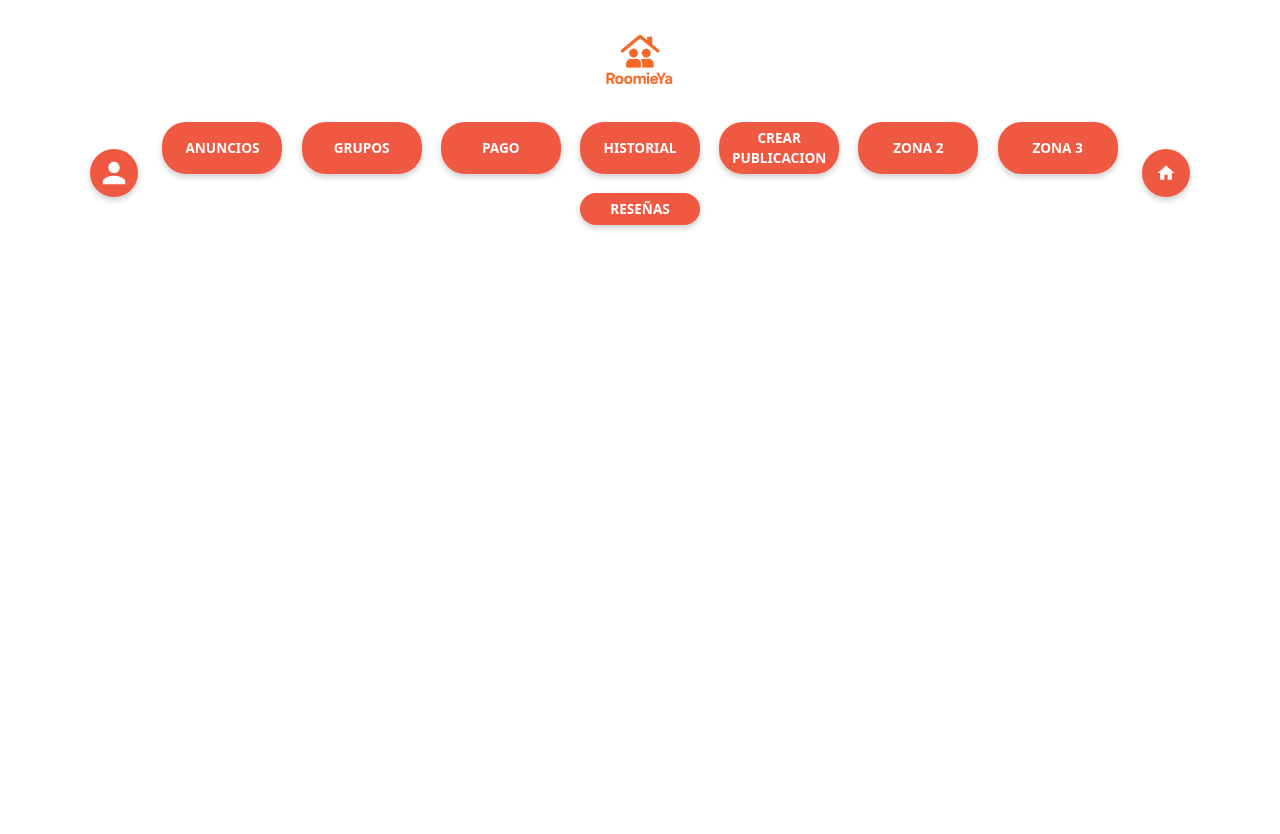
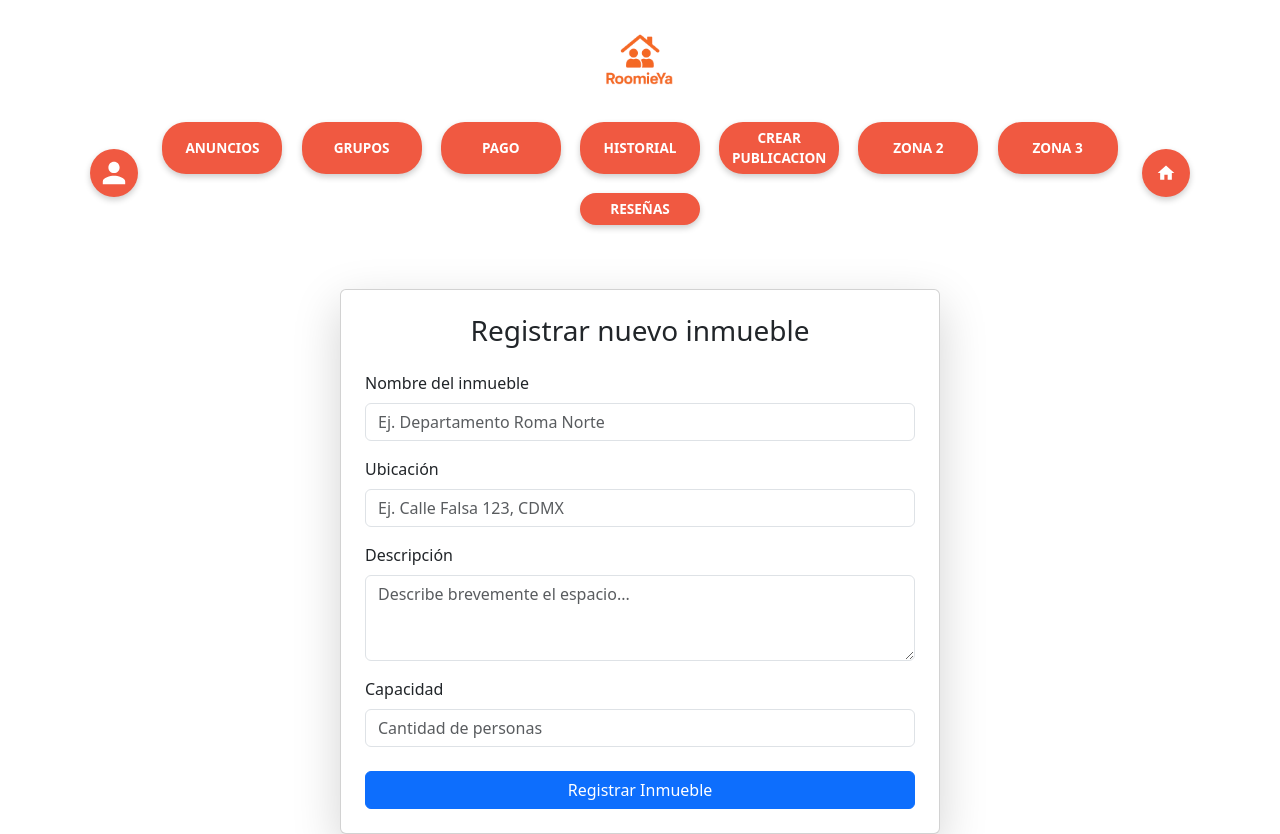
Before and after one commit to adrielardiles/GRUPO01-SOFTWARE_2, a React (Create React App) app in the folder Frontend/roomieya/: page /registro-espacio in a window 1280 px wide. Before the commit the page ends 800 px from the top, so only its background shows below. Built offline with nearby package versions, Linux system fonts and the light colour scheme.

Commit message:
feat: mejoras en el formulario de publicación e inmueble

```diff
--- a/Frontend/roomieya/src/App.jsx
+++ b/Frontend/roomieya/src/App.jsx
@@ -19,6 +19,7 @@ import PantallaGrupos from './pages/PantallaGrupos';
 // registrarinmueblepage
 import RegistrarInmueblePage from './pages/RegistrarInmueblePage';
 import GrupoEspecificoContainer from './components/grupos/GrupoEspecificoContainer';
+import RegistroEspacioPage from './pages/RegistroEspacioPage';
 
 
 const App = () => {
@@ -37,6 +38,7 @@ const App = () => {
         <Route path="/anuncios" element={<AnunciosPage />} />
         <Route path="/grupo/:groupId" element={<GrupoEspecificoContainer />} />
         <Route path="/crear-publicacion" element={<CrearPublicacionPage />} />
+        <Route path="/registro-espacio" element={<RegistroEspacioPage />} />
 
 
 {/* Rutas registrarInmueblePAge*/}
--- a/Frontend/roomieya/src/pages/CrearPublicacionPage.jsx
+++ b/Frontend/roomieya/src/pages/CrearPublicacionPage.jsx
@@ -1,7 +1,8 @@
 import { useState, useEffect } from "react";
 import axios from "axios";
 import { API } from "../api/endpoints";
-import { Button, Card, Spinner, Alert } from "react-bootstrap";
+import { Button, Card, Spinner, Alert, Container, Row, Col } from "react-bootstrap";
+import { useNavigate } from "react-router-dom";
 
 export default function CrearPublicacionPage() {
   const [step, setStep] = useState(1);
@@ -11,19 +12,27 @@ export default function CrearPublicacionPage() {
   const [selectedProperty, setSelectedProperty] = useState(null);
   const [loading, setLoading] = useState(false);
   const [confirmado, setConfirmado] = useState(false);
+  const navigate = useNavigate();
 
-  // Paso 1: obtener plantillas (simuladas por ahora)
+  const token = localStorage.getItem("token");
+
   useEffect(() => {
     if (step === 1) {
-      // Simular plantillas localmente por ahora (puedes conectarlo luego)
       setTemplates([
-        { id: 1, titulo: "Plantilla A", descripcion: "Habitación amueblada con WiFi" },
-        { id: 2, titulo: "Plantilla B", descripcion: "Cerca de universidad, incluye servicios" },
+        { id: 1, titulo: "Roomie Express", descripcion: "Habitación y servicios básicos" },
+        { id: 2, titulo: "Roomie Premium", descripcion: "Ofrezco servicios y/o espacios extra" },
       ]);
     } else if (step === 2) {
-      axios.get(API.properties.list).then(res => setProperties(res.data));
+      axios.get(API.properties.list, {
+        headers: { Authorization: `Bearer ${token}` },
+      })
+      .then(res => setProperties(res.data))
+      .catch(err => {
+        console.error("Error al obtener inmuebles:", err);
+        alert("Error al cargar inmuebles. Verifica autenticación.");
+      });
     }
-  }, [step]);
+  }, [step, token]);
 
   const handleConfirm = () => {
     setLoading(true);
@@ -31,6 +40,8 @@ export default function CrearPublicacionPage() {
       .post(API.announcements.create, {
         ...selectedTemplate,
         propertyId: selectedProperty.id,
+      }, {
+        headers: { Authorization: `Bearer ${token}` },
       })
       .then(() => {
         setConfirmado(true);
@@ -45,65 +56,95 @@ export default function CrearPublicacionPage() {
 
   if (step === 4 && confirmado)
     return (
-      <Alert variant="success" className="mt-4 text-center">
+      <Container className="mt-5 text-center">
+        <Alert variant="success">
           🎉 Tu publicación se ha creado exitosamente.
         </Alert>
+        <Button variant="primary" onClick={() => navigate("/")}>
+          Volver al inicio
+        </Button>
+      </Container>
     );
 
   return (
-    <div className="container mt-4">
-      <h2>Crear nueva publicación</h2>
+    <Container className="mt-5">
+      <Card className="p-4 shadow-lg">
+        <h2 className="text-center mb-4">Crear nueva publicación</h2>
 
+        {/* Paso 1 - Plantillas */}
         {step === 1 && (
           <>
-          <h5 className="mt-3">Paso 1: Selecciona una plantilla</h5>
-          <div className="d-flex flex-wrap gap-3 mt-3">
+            <h5 className="mb-3 text-center">Paso 1: Selecciona una plantilla</h5>
+            <Row className="justify-content-center g-3">
               {templates.map(template => (
-              <Card key={template.id} style={{ width: "18rem" }}>
+                <Col xs={12} md={6} lg={4} key={template.id}>
+                  <Card className="h-100">
                     <Card.Body>
                       <Card.Title>{template.titulo}</Card.Title>
                       <Card.Text>{template.descripcion}</Card.Text>
-                  <Button onClick={() => {
+                      <Button variant="outline-primary" onClick={() => {
                         setSelectedTemplate(template);
                         setStep(2);
                       }}>Seleccionar</Button>
                     </Card.Body>
                   </Card>
+                </Col>
               ))}
-          </div>
+            </Row>
           </>
         )}
 
+        {/* Paso 2 - Inmuebles */}
         {step === 2 && (
           <>
-          <h5 className="mt-3">Paso 2: Selecciona un inmueble</h5>
-          <div className="d-flex flex-wrap gap-3 mt-3">
+            <h5 className="mb-3 text-center">Paso 2: Selecciona un inmueble</h5>
+            {properties.length === 0 ? (
+              <Alert variant="warning" className="text-center">
+                No tienes inmuebles registrados.{" "}
+                <Button variant="link" onClick={() => navigate("/registro-espacio")}>
+                  Registrar uno ahora
+                </Button>
+              </Alert>
+            ) : (
+              <Row className="justify-content-center g-3">
                 {properties.map(prop => (
-              <Card key={prop.id} style={{ width: "18rem" }}>
+                  <Col xs={12} md={6} lg={4} key={prop.id}>
+                    <Card className="h-100">
                       <Card.Body>
                         <Card.Title>{prop.ubicacion || prop.nombre}</Card.Title>
-                  <Card.Text>{prop.descripcion}</Card.Text>
-                  <Button onClick={() => {
+                        <Card.Text>
+                          {prop.descripcion || "Sin descripción"}<br />
+                          <strong>Capacidad:</strong> {prop.capacidad || "No definida"}
+                        </Card.Text>
+                        <Button variant="outline-primary" onClick={() => {
                           setSelectedProperty(prop);
                           setStep(3);
                         }}>Seleccionar</Button>
                       </Card.Body>
                     </Card>
+                  </Col>
                 ))}
-          </div>
+              </Row>
+            )}
           </>
         )}
 
+        {/* Paso 3 - Confirmación */}
         {step === 3 && (
-        <div className="text-center mt-5">
-          <h5>Confirmar publicación</h5>
+          <div className="text-center">
+            <h5 className="mb-3">Paso 3: Confirmar publicación</h5>
             <p><strong>Plantilla:</strong> {selectedTemplate?.titulo}</p>
             <p><strong>Inmueble:</strong> {selectedProperty?.ubicacion || selectedProperty?.nombre}</p>
-          <Button onClick={handleConfirm} disabled={loading}>
+            <Button
+              variant="success"
+              onClick={handleConfirm}
+              disabled={loading}
+            >
               {loading ? <Spinner animation="border" size="sm" /> : "Confirmar y publicar"}
             </Button>
           </div>
         )}
-    </div>
+      </Card>
+    </Container>
   );
 }
--- /dev/null
+++ b/Frontend/roomieya/src/pages/RegistroEspacioPage.jsx
@@ -0,0 +1,112 @@
+import { useState } from "react";
+import axios from "axios";
+import { API } from "../api/endpoints";
+import { Form, Button, Container, Card, Spinner, Alert } from "react-bootstrap";
+import { useNavigate } from "react-router-dom";
+
+export default function RegistrarInmueblePage() {
+  const [form, setForm] = useState({
+    nombre: "",
+    descripcion: "",
+    ubicacion: "",
+    capacidad: "",
+  });
+  const [loading, setLoading] = useState(false);
+  const [mensaje, setMensaje] = useState(null);
+  const navigate = useNavigate();
+  const token = localStorage.getItem("token");
+
+  const handleChange = e => {
+    setForm({ ...form, [e.target.name]: e.target.value });
+  };
+
+  const handleSubmit = e => {
+    e.preventDefault();
+    setLoading(true);
+
+    axios.post(API.properties.create, form, {
+      headers: {
+        Authorization: `Bearer ${token}`,
+      },
+    })
+    .then(() => {
+      setMensaje({ tipo: "success", texto: "Inmueble registrado correctamente 🎉" });
+      setTimeout(() => navigate("/crear-publicacion"), 1500);
+    })
+    .catch(err => {
+      console.error(err);
+      setMensaje({ tipo: "danger", texto: "Error al registrar inmueble." });
+    })
+    .finally(() => setLoading(false));
+  };
+
+  return (
+    <Container className="mt-5">
+      <Card className="p-4 shadow-lg mx-auto" style={{ maxWidth: "600px" }}>
+        <h3 className="text-center mb-4">Registrar nuevo inmueble</h3>
+
+        {mensaje && (
+          <Alert variant={mensaje.tipo}>{mensaje.texto}</Alert>
+        )}
+
+        <Form onSubmit={handleSubmit}>
+          <Form.Group className="mb-3" controlId="formNombre">
+            <Form.Label>Nombre del inmueble</Form.Label>
+            <Form.Control
+              type="text"
+              name="nombre"
+              placeholder="Ej. Departamento Roma Norte"
+              value={form.nombre}
+              onChange={handleChange}
+              required
+            />
+          </Form.Group>
+
+          <Form.Group className="mb-3" controlId="formUbicacion">
+            <Form.Label>Ubicación</Form.Label>
+            <Form.Control
+              type="text"
+              name="ubicacion"
+              placeholder="Ej. Calle Falsa 123, CDMX"
+              value={form.ubicacion}
+              onChange={handleChange}
+              required
+            />
+          </Form.Group>
+
+          <Form.Group className="mb-3" controlId="formDescripcion">
+            <Form.Label>Descripción</Form.Label>
+            <Form.Control
+              as="textarea"
+              name="descripcion"
+              rows={3}
+              placeholder="Describe brevemente el espacio..."
+              value={form.descripcion}
+              onChange={handleChange}
+              required
+            />
+          </Form.Group>
+
+          <Form.Group className="mb-4" controlId="formCapacidad">
+            <Form.Label>Capacidad</Form.Label>
+            <Form.Control
+              type="number"
+              name="capacidad"
+              min="1"
+              placeholder="Cantidad de personas"
+              value={form.capacidad}
+              onChange={handleChange}
+              required
+            />
+          </Form.Group>
+
+          <div className="d-grid">
+            <Button variant="primary" type="submit" disabled={loading}>
+              {loading ? <Spinner animation="border" size="sm" /> : "Registrar Inmueble"}
+            </Button>
+          </div>
+        </Form>
+      </Card>
+    </Container>
+  );
+}
```
Lines whose indentation alone changed are shown as unchanged.
